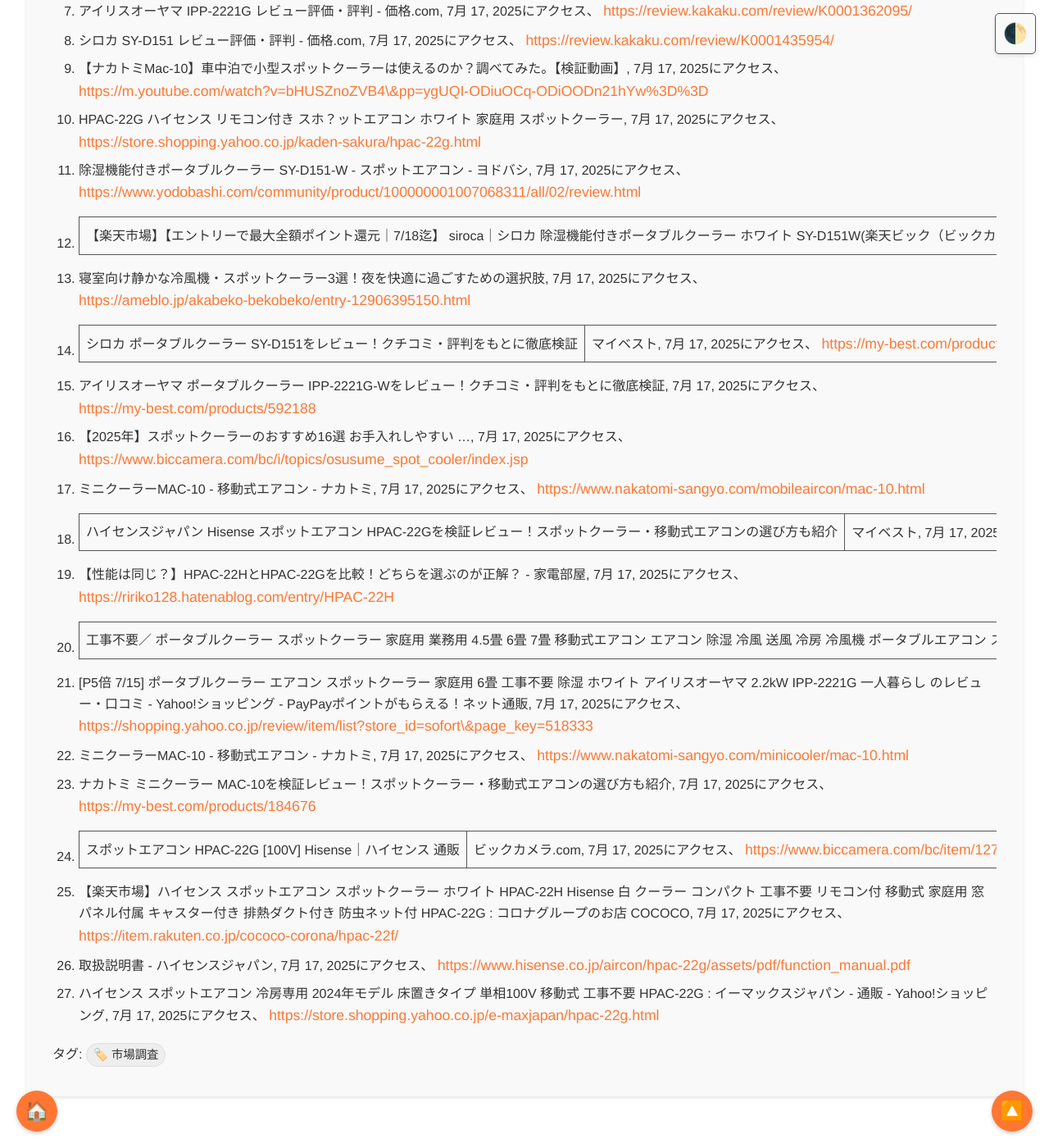
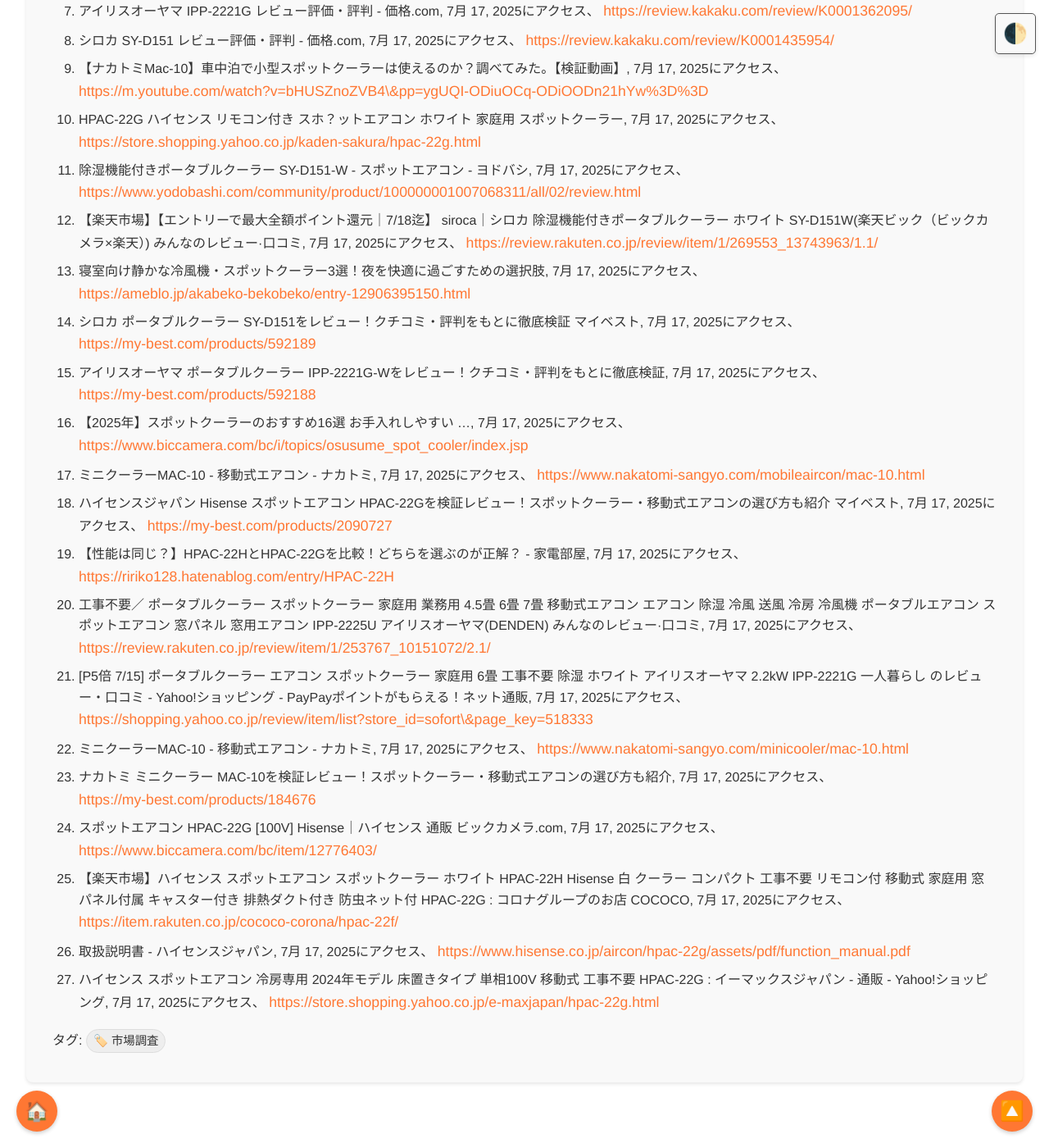
Before and after one commit to aegisfleet/share-deepresearch, a Jekyll site: the page built from _topics/spot-cooler/index.md, in a window 1280 px wide and 1400 px high, scrolled down 8826 px. Shown: the whole window at 82% size. Built offline with Jekyll 4.4.1, drawn with Linux system fonts in a browser that asks for light colours.

Commit message:
Auto update files

```diff
--- a/_topics/spot-cooler/index.md
+++ b/_topics/spot-cooler/index.md
@@ -208,19 +208,19 @@ dB値が同じでも、人の注意を引きやすく、睡眠を著しく妨げ
 9. 【ナカトミMac-10】車中泊で小型スポットクーラーは使えるのか？調べてみた。【検証動画】, 7月 17, 2025にアクセス、 [https://m.youtube.com/watch?v=bHUSZnoZVB4\&pp=ygUQI-ODiuOCq-ODiOODn21hYw%3D%3D](https://m.youtube.com/watch?v=bHUSZnoZVB4&pp=ygUQI-ODiuOCq-ODiOODn21hYw%3D%3D)
 10. HPAC-22G ハイセンス リモコン付き スホ？ットエアコン ホワイト 家庭用 スポットクーラー, 7月 17, 2025にアクセス、 [https://store.shopping.yahoo.co.jp/kaden-sakura/hpac-22g.html](https://store.shopping.yahoo.co.jp/kaden-sakura/hpac-22g.html)
 11. 除湿機能付きポータブルクーラー SY-D151-W \- スポットエアコン \- ヨドバシ, 7月 17, 2025にアクセス、 [https://www.yodobashi.com/community/product/100000001007068311/all/02/review.html](https://www.yodobashi.com/community/product/100000001007068311/all/02/review.html)
-12. 【楽天市場】【エントリーで最大全額ポイント還元｜7/18迄】 siroca｜シロカ 除湿機能付きポータブルクーラー ホワイト SY-D151W(楽天ビック（ビックカメラ×楽天）) | みんなのレビュー·口コミ, 7月 17, 2025にアクセス、 [https://review.rakuten.co.jp/review/item/1/269553\_13743963/1.1/](https://review.rakuten.co.jp/review/item/1/269553_13743963/1.1/)
+12. 【楽天市場】【エントリーで最大全額ポイント還元｜7/18迄】 siroca｜シロカ 除湿機能付きポータブルクーラー ホワイト SY-D151W(楽天ビック（ビックカメラ×楽天）) みんなのレビュー·口コミ, 7月 17, 2025にアクセス、 [https://review.rakuten.co.jp/review/item/1/269553\_13743963/1.1/](https://review.rakuten.co.jp/review/item/1/269553_13743963/1.1/)
 13. 寝室向け静かな冷風機・スポットクーラー3選！夜を快適に過ごすための選択肢, 7月 17, 2025にアクセス、 [https://ameblo.jp/akabeko-bekobeko/entry-12906395150.html](https://ameblo.jp/akabeko-bekobeko/entry-12906395150.html)
-14. シロカ ポータブルクーラー SY-D151をレビュー！クチコミ・評判をもとに徹底検証 | マイベスト, 7月 17, 2025にアクセス、 [https://my-best.com/products/592189](https://my-best.com/products/592189)
+14. シロカ ポータブルクーラー SY-D151をレビュー！クチコミ・評判をもとに徹底検証 マイベスト, 7月 17, 2025にアクセス、 [https://my-best.com/products/592189](https://my-best.com/products/592189)
 15. アイリスオーヤマ ポータブルクーラー IPP-2221G-Wをレビュー！クチコミ・評判をもとに徹底検証, 7月 17, 2025にアクセス、 [https://my-best.com/products/592188](https://my-best.com/products/592188)
 16. 【2025年】スポットクーラーのおすすめ16選 お手入れしやすい ..., 7月 17, 2025にアクセス、 [https://www.biccamera.com/bc/i/topics/osusume\_spot\_cooler/index.jsp](https://www.biccamera.com/bc/i/topics/osusume_spot_cooler/index.jsp)
 17. ミニクーラーMAC-10 \- 移動式エアコン \- ナカトミ, 7月 17, 2025にアクセス、 [https://www.nakatomi-sangyo.com/mobileaircon/mac-10.html](https://www.nakatomi-sangyo.com/mobileaircon/mac-10.html)
-18. ハイセンスジャパン Hisense スポットエアコン HPAC-22Gを検証レビュー！スポットクーラー・移動式エアコンの選び方も紹介 | マイベスト, 7月 17, 2025にアクセス、 [https://my-best.com/products/2090727](https://my-best.com/products/2090727)
+18. ハイセンスジャパン Hisense スポットエアコン HPAC-22Gを検証レビュー！スポットクーラー・移動式エアコンの選び方も紹介 マイベスト, 7月 17, 2025にアクセス、 [https://my-best.com/products/2090727](https://my-best.com/products/2090727)
 19. 【性能は同じ？】HPAC-22HとHPAC-22Gを比較！どちらを選ぶのが正解？ \- 家電部屋, 7月 17, 2025にアクセス、 [https://ririko128.hatenablog.com/entry/HPAC-22H](https://ririko128.hatenablog.com/entry/HPAC-22H)
-20. 工事不要／ ポータブルクーラー スポットクーラー 家庭用 業務用 4.5畳 6畳 7畳 移動式エアコン エアコン 除湿 冷風 送風 冷房 冷風機 ポータブルエアコン スポットエアコン 窓パネル 窓用エアコン IPP-2225U アイリスオーヤマ(DENDEN) | みんなのレビュー·口コミ, 7月 17, 2025にアクセス、 [https://review.rakuten.co.jp/review/item/1/253767\_10151072/2.1/](https://review.rakuten.co.jp/review/item/1/253767_10151072/2.1/)
+20. 工事不要／ ポータブルクーラー スポットクーラー 家庭用 業務用 4.5畳 6畳 7畳 移動式エアコン エアコン 除湿 冷風 送風 冷房 冷風機 ポータブルエアコン スポットエアコン 窓パネル 窓用エアコン IPP-2225U アイリスオーヤマ(DENDEN) みんなのレビュー·口コミ, 7月 17, 2025にアクセス、 [https://review.rakuten.co.jp/review/item/1/253767\_10151072/2.1/](https://review.rakuten.co.jp/review/item/1/253767_10151072/2.1/)
 21. \[P5倍 7/15\] ポータブルクーラー エアコン スポットクーラー 家庭用 6畳 工事不要 除湿 ホワイト アイリスオーヤマ 2.2kW IPP-2221G 一人暮らし のレビュー・口コミ \- Yahoo\!ショッピング \- PayPayポイントがもらえる！ネット通販, 7月 17, 2025にアクセス、 [https://shopping.yahoo.co.jp/review/item/list?store\_id=sofort\&page\_key=518333](https://shopping.yahoo.co.jp/review/item/list?store_id=sofort&page_key=518333)
 22. ミニクーラーMAC-10 \- 移動式エアコン \- ナカトミ, 7月 17, 2025にアクセス、 [https://www.nakatomi-sangyo.com/minicooler/mac-10.html](https://www.nakatomi-sangyo.com/minicooler/mac-10.html)
 23. ナカトミ ミニクーラー MAC-10を検証レビュー！スポットクーラー・移動式エアコンの選び方も紹介, 7月 17, 2025にアクセス、 [https://my-best.com/products/184676](https://my-best.com/products/184676)
-24. スポットエアコン HPAC-22G \[100V\] Hisense｜ハイセンス 通販 | ビックカメラ.com, 7月 17, 2025にアクセス、 [https://www.biccamera.com/bc/item/12776403/](https://www.biccamera.com/bc/item/12776403/)
+24. スポットエアコン HPAC-22G \[100V\] Hisense｜ハイセンス 通販 ビックカメラ.com, 7月 17, 2025にアクセス、 [https://www.biccamera.com/bc/item/12776403/](https://www.biccamera.com/bc/item/12776403/)
 25. 【楽天市場】ハイセンス スポットエアコン スポットクーラー ホワイト HPAC-22H Hisense 白 クーラー コンパクト 工事不要 リモコン付 移動式 家庭用 窓パネル付属 キャスター付き 排熱ダクト付き 防虫ネット付 HPAC-22G : コロナグループのお店 COCOCO, 7月 17, 2025にアクセス、 [https://item.rakuten.co.jp/cococo-corona/hpac-22f/](https://item.rakuten.co.jp/cococo-corona/hpac-22f/)
 26. 取扱説明書 \- ハイセンスジャパン, 7月 17, 2025にアクセス、 [https://www.hisense.co.jp/aircon/hpac-22g/assets/pdf/function\_manual.pdf](https://www.hisense.co.jp/aircon/hpac-22g/assets/pdf/function_manual.pdf)
 27. ハイセンス スポットエアコン 冷房専用 2024年モデル 床置きタイプ 単相100V 移動式 工事不要 HPAC-22G : イーマックスジャパン \- 通販 \- Yahoo\!ショッピング, 7月 17, 2025にアクセス、 [https://store.shopping.yahoo.co.jp/e-maxjapan/hpac-22g.html](https://store.shopping.yahoo.co.jp/e-maxjapan/hpac-22g.html)
--- a/_topics/spot-cooler/infographic.html
+++ b/_topics/spot-cooler/infographic.html
@@ -1,6 +1,9 @@
 <!DOCTYPE html>
 <html lang="ja">
 <head>
+    <script async src="https://pagead2.googlesyndication.com/pagead/js/adsbygoogle.js?client=ca-pub-3122674942116250" crossorigin="anonymous"></script>
+    <link rel="icon" type="image/png" sizes="32x32" href="/share-deepresearch/assets/favicon/favicon-32x32.png">
+    <link rel="icon" type="image/png" sizes="16x16" href="/share-deepresearch/assets/favicon/favicon-16x16.png">
     <meta charset="UTF-8">
     <meta name="viewport" content="width=device-width, initial-scale=1.0">
     <title>スポットクーラー購入ガイド インフォグラフィック</title>
```
